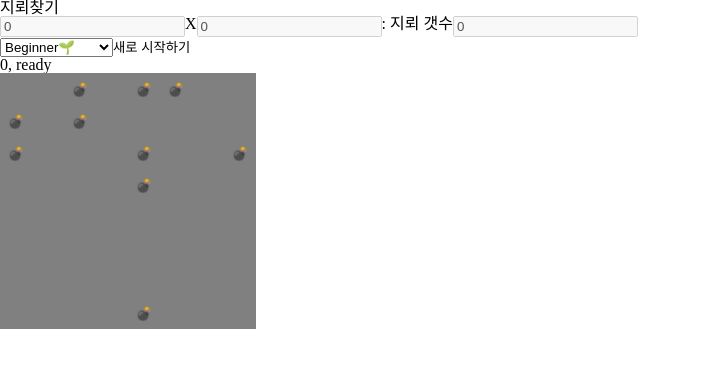
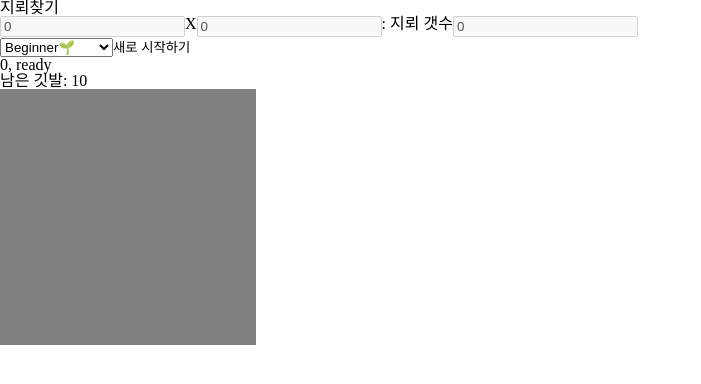
Before and after one commit to chloeelog/minesweeper, a React (Vite) app: page / in a window 1280 px wide. Shown: the top 384 px of the page, without its empty margins (0-701 px from the left). Built offline with nearby package versions, Linux system fonts and the light colour scheme.

Commit message:
feat: add counter on controlPanel

```diff
--- a/src/components/Cell/Cell.tsx
+++ b/src/components/Cell/Cell.tsx
@@ -44,7 +44,11 @@ function getDisplayedValue(cell: CellType, gameState: GameState) {
   const { value, status } = cell;
 
   if (status === CellStatus.HIDDEN) {
-    return gameState === "playing" ? "" : value === CellMeta.MINE ? "💣" : "";
+    return gameState === "ready" || gameState === "playing"
+      ? ""
+      : value === CellMeta.MINE
+      ? "💣"
+      : "";
   }
 
   if (status === CellStatus.FLAGGED) {
--- a/src/components/ControlPanel/ControlPanel.tsx
+++ b/src/components/ControlPanel/ControlPanel.tsx
@@ -6,8 +6,10 @@ import { RootState, initializeGame, setLevel, updateField } from "@store";
 import { LevelKey, FieldMeta } from "@types";
 import { getInitializedField } from "@utils";
 
+import { Timer } from "@components/Timer";
+import { Counter } from "@components/Counter";
+
 import * as S from "./ControlPanel.style";
-import { Timer } from "@components/Timer";
 
 export const ControlPanel = () => {
   const dispatch = useDispatch();
@@ -87,6 +89,7 @@ export const ControlPanel = () => {
       </select>
       <button onClick={handleInitializeClick}>새로 시작하기</button>
       <Timer />
+      <Counter />
     </header>
   );
 };
--- /dev/null
+++ b/src/components/Counter/Counter.tsx
@@ -0,0 +1,12 @@
+import { useSelector } from "react-redux";
+
+import { RootState } from "@store";
+
+export const Counter = () => {
+  const { field } = useSelector((state: RootState) => state.fieldSlice);
+  const { mineCount, flagCount } = field.meta;
+
+  const remainingFlagCount = mineCount - flagCount;
+
+  return <div>남은 깃발: {remainingFlagCount}</div>;
+};
--- a/src/components/Field/Field.tsx
+++ b/src/components/Field/Field.tsx
@@ -19,6 +19,7 @@ export const Field = () => {
 
   const { row, col } = initialField.meta;
   const field = cloneDeep(initialField);
+  const { mineCount, flagCount } = field.meta;
   const info = field.info.flat();
 
   const handleCellClick = (cell: CellType) => {
@@ -55,6 +56,11 @@ export const Field = () => {
     if (gameState === "ready") {
       const now = Date.now();
       dispatch(startGame(now));
+    }
+
+    if (flagCount >= mineCount) {
+      alert("더 이상 깃발을 꽂을 수 없어요!");
+      return;
     }
 
     const { x, y, status } = cell;
```
Also changed, not shown: 1 other file (tests, documents, lock files or other folders).
